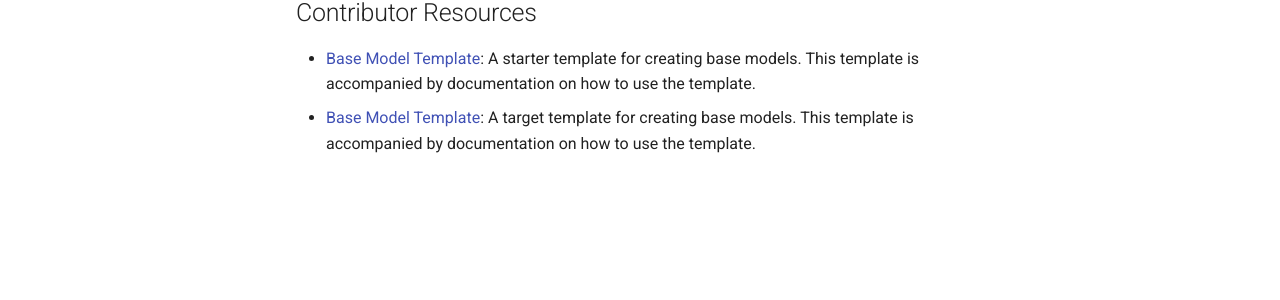
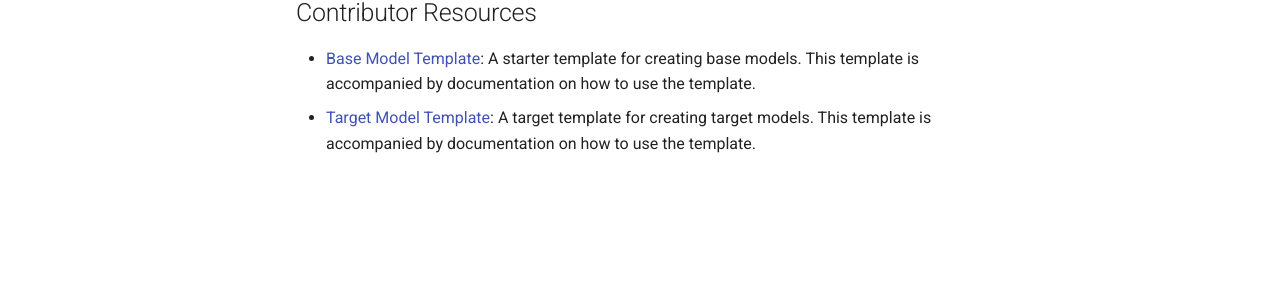
Before and after one commit to autodistill/autodistill, an MkDocs documentation site: the page built from docs/contributing.md, in a window 1280 px wide. Shown: the part 276-576 px from the top of the page. Built offline with MkDocs 1.6.1 and Material for MkDocs 9.7.7, drawn with Linux system fonts in a browser that asks for light colours; comment, search, counter and statistics services are not loaded.

```diff
--- a/docs/contributing.md
+++ b/docs/contributing.md
@@ -5,4 +5,4 @@
 ## Contributor Resources
 
 - [Base Model Template](https://github.com/autodistill/autodistill-base-model-template): A starter template for creating base models. This template is accompanied by documentation on how to use the template.
-- [Base Model Template](https://github.com/autodistill/autodistill-target-model-template): A target template for creating base models. This template is accompanied by documentation on how to use the template.
+- [Target Model Template](https://github.com/autodistill/autodistill-target-model-template): A target template for creating target models. This template is accompanied by documentation on how to use the template.
```
